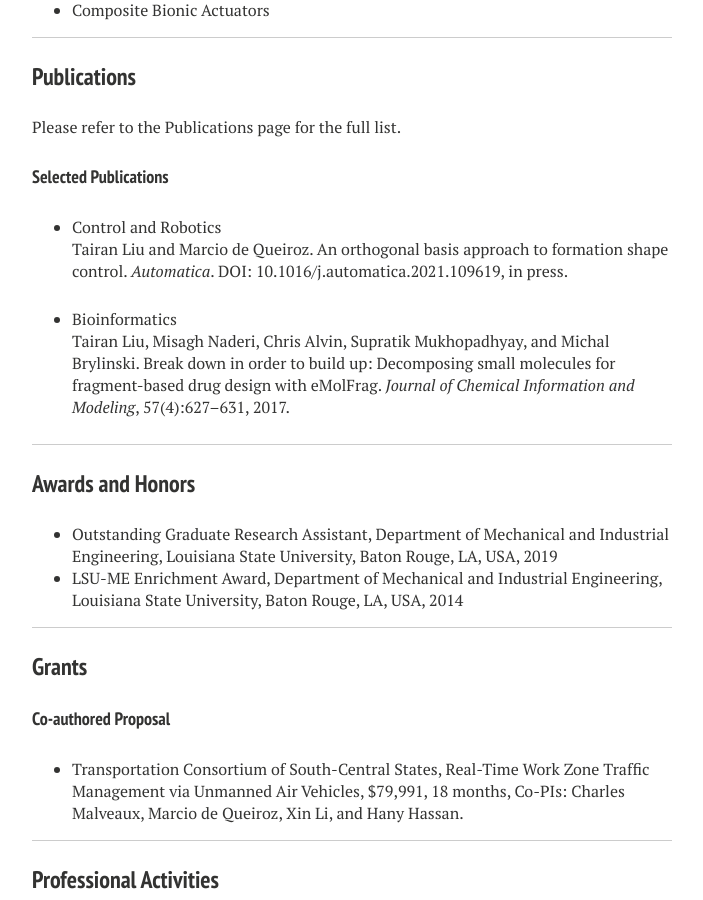
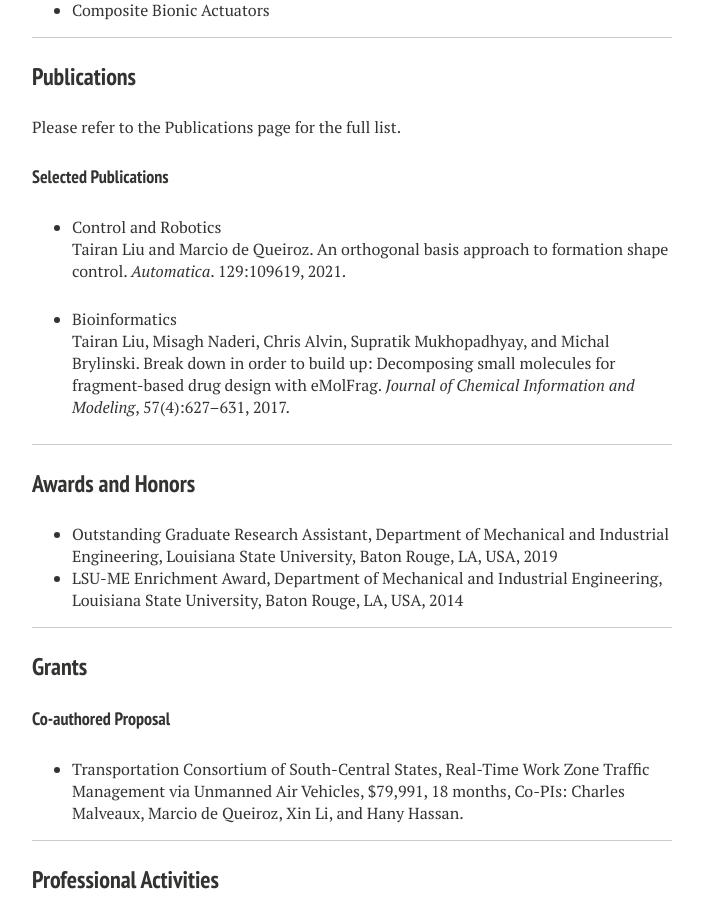
Before and after one commit to liutairan/liutairan.github.io, a Jekyll site: the page built from cv.md, in a window 1280 px wide and 900 px high, scrolled down 1375 px. Shown: the whole window, without its empty margins (288-991 px from the left). Built offline with Jekyll 4.4.1, drawn with Linux system fonts in a browser that asks for light colours; nearby versions of some CDN libraries.

Commit message:
Update cv.md

```diff
--- a/cv.md
+++ b/cv.md
@@ -69,7 +69,7 @@ Please refer to the [Publications](https://liutairan.github.io/publications/) pa
 #### Selected Publications
 
 * Control and Robotics
-Tairan Liu and Marcio de Queiroz. An orthogonal basis approach to formation shape control. *Automatica*. DOI: 10.1016/j.automatica.2021.109619, in press.
+Tairan Liu and Marcio de Queiroz. An orthogonal basis approach to formation shape control. *Automatica*. 129:109619, 2021.
 
 * Bioinformatics
 Tairan Liu, Misagh Naderi, Chris Alvin, Supratik Mukhopadhyay, and Michal Brylinski. Break down in order to build up: Decomposing small molecules for fragment-based drug design with eMolFrag. *Journal of Chemical Information and Modeling*, 57(4):627–631, 2017.
```
